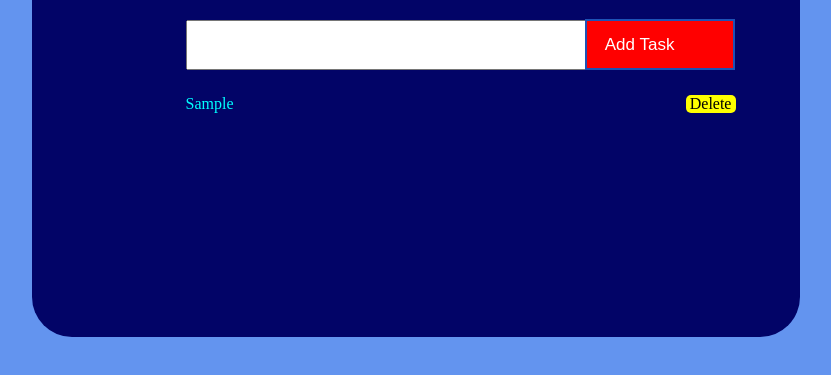
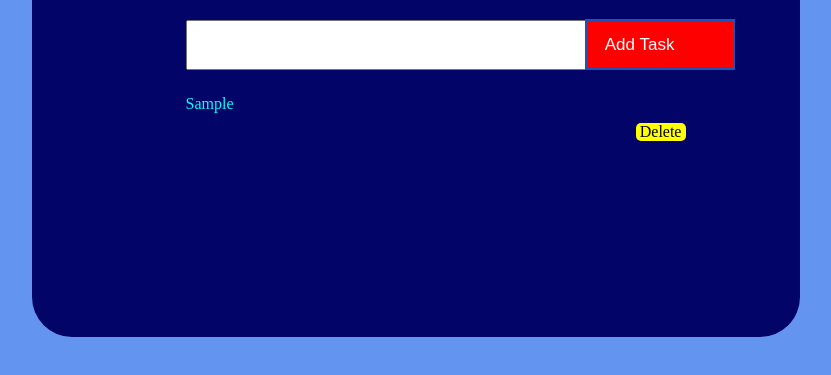
Before and after one commit to ChvrlixH/ToDo-List, a plain HTML site: page index.html in a window 1280 px wide. Both pictures are taken after typing "Sample" into the empty fields and a click on the button "Add Task". Shown: the part 271-646 px from the top of the page, without its empty margins (224-1055 px from the left). Drawn offline with Linux system fonts and the light colour scheme.

Commit message:
Different way V3

```diff
--- a/index.html
+++ b/index.html
@@ -15,7 +15,7 @@
       <div class="section-main">
         <input type="text" class="search" />
         <button class="btn">Add Task</button>
-        <ul></ul>
+        <ul class="ul"></ul>
       </div>
     </div>
     <script src="main.js"></script>
--- a/main.js
+++ b/main.js
@@ -10,7 +10,7 @@ form.addEventListener("click", function () {
     displayItems(todoInput);
     storeItem(todoInput);
     document.querySelector(".search").value = "";
-    addDeleteFunction(todoInput);
+    // addDeleteFunction(todoInput);
   }
 });
 
@@ -20,15 +20,24 @@ function storeItem(item) {
 
 function displayItems(todoInput) {
   let todoItem = document.createElement("li");
-  todoItem.innerHTML = `${todoInput}<div class="delete-item">Delete</div>`;
-  let todoList = document.querySelector("ul");
+  // todoItem.innerHTML = `${todoInput}<div class=".deleteBtn">Delete</div>`;
+  let todoList = document.querySelector(".ul");
+  todoItem.innerHTML = todoInput;
+  let deleteBtn = document.createElement("div");
+  deleteBtn.classList.add("deleteBtn");
+  deleteBtn.innerHTML = "Delete";
   todoList.appendChild(todoItem);
+  todoList.appendChild(deleteBtn);
+  deleteBtn.addEventListener("click", function () {
+    todoItem.remove();
+    deleteBtn.remove();
+  });
 }
 
-function addDeleteFunction(todoInput) {
-  let deleteButton = document.querySelectorAll(".delete-item");
-  // deleteButton.appendChild(todoInput);
-  deleteButton.addEventListener("click", function () {
-    todoInput.pop(todoItem);
-  });
-}
+// function addDeleteFunction(todoInput) {
+//   let deleteButton = document.querySelectorAll(".delete-item");
+//   deleteButton.appendChild(todoInput);
+//   deleteButton.addEventListener("click", function () {
+//     todoInput.pop(todoItem);
+//   });
+// }
--- a/style.css
+++ b/style.css
@@ -53,16 +53,16 @@ ul {
   list-style-position: outside;
   margin: 0;
   padding: 25px 0;
-  width: 550px;
+  width: 500px;
 }
 li {
-  display: flex;
   justify-content: space-between;
   padding-bottom: 10px;
   color: aqua;
 }
 
-.delete-item {
+.deleteBtn {
+  margin-left: 450px;
   background-color: yellow;
   border-radius: 5px;
   border: none;
```
